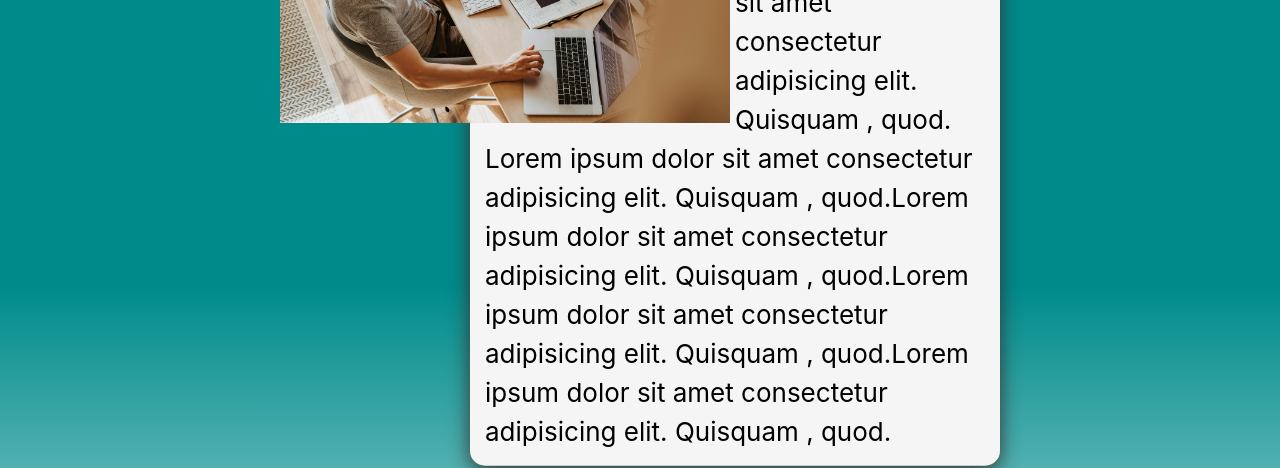
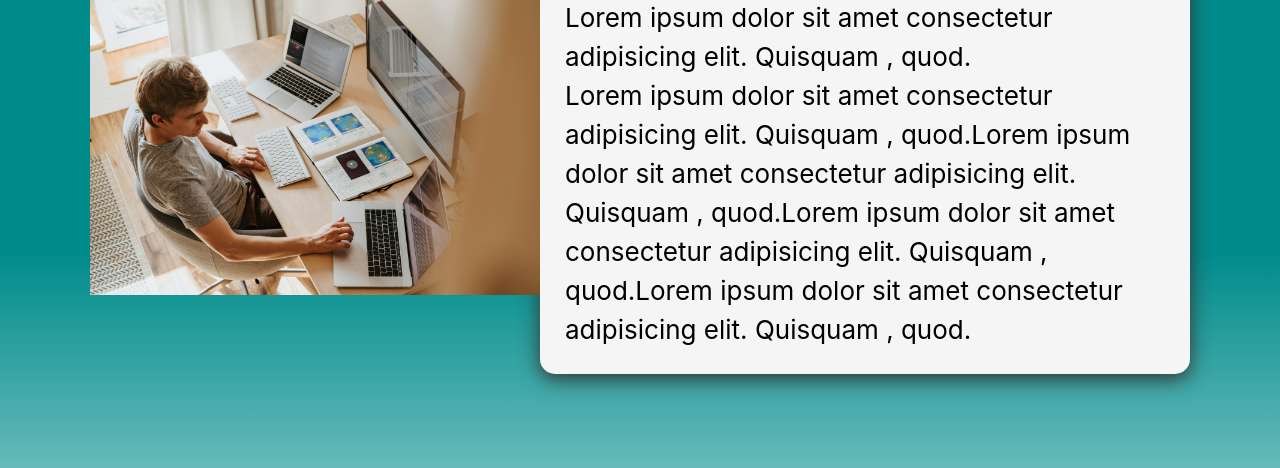
Before and after one commit to carlDguez19/odinHomepage, a website built with webpack: page src/mainH.html in a window 1280 px wide. Shown: the part 284-752 px from the top of the page. Built offline with nearby package versions, Linux system fonts and the light colour scheme.

Commit message:
completed the tablet breakpoint. i have the beginning of the desktop breakpoint started. a bug arrised with the tablet breakpoint. the about me section is displaying over the hero img

```diff
--- /dev/null
+++ b/src/css/desktopBrakpoint.css
@@ -0,0 +1,3 @@
+@media (min-width: 1024px){
+
+}
--- a/src/css/styles.css
+++ b/src/css/styles.css
@@ -228,3 +228,26 @@ footer h2{
     margin: 30px 20px;
   }
 }
+
+@media (min-width: 1024px){
+  .heroContent{
+    display: flex;
+    flex-direction: row;
+    align-items: center;
+    justify-content: center;
+    margin-top: 100px;
+    margin-bottom: 300px;
+  }
+  .heroAboutMe{
+    display: block;
+    max-width: 650px;
+    margin: 0 auto;
+    padding: 25px;
+    transform: translateY(0%);
+  }
+  .heroImgContainer{
+    max-width: 1000px;
+    transform: translateX(0%);
+    z-index: 2;
+  }
+}
--- a/src/mainH.html
+++ b/src/mainH.html
@@ -13,6 +13,7 @@
           <li><a href="#contact">Contact</a></li>
         </ul>
       </nav>
+      <div class="heroContent">
         <div class="heroImgContainer"><img class="heroImg" src="/src/pics/heroMain.jpg" alt="Carlos Dominguez"></div>
         <div class="heroAboutMe">
           <!-- <h1>About Me</h1> -->
@@ -32,8 +33,9 @@
               , quod.
             </p>
           </div>
+        </div>
+      </div>
 
-      </div>
       <div class="heroSocialMedia">
         <img src="https://cdn.jsdelivr.net/gh/devicons/devicon@latest/icons/github/github-original.svg" alt="github" aria-label="Carlos' github"/>
         <img src="https://cdn.jsdelivr.net/gh/devicons/devicon@latest/icons/linkedin/linkedin-plain.svg" alt="linkedIn" aria-label="Carlos' linkedIn"/>
```
Lines whose indentation alone changed are shown as unchanged.
